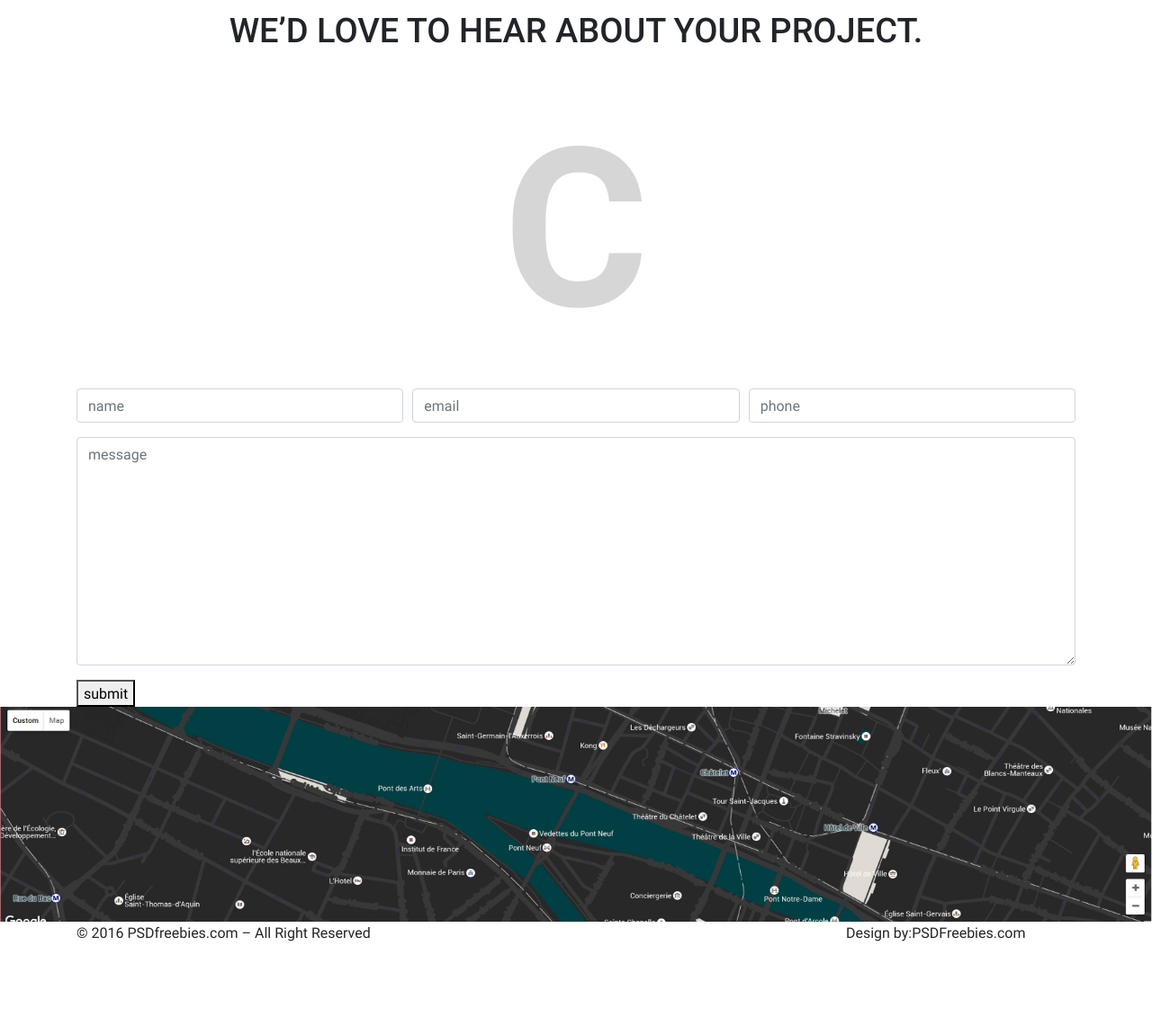
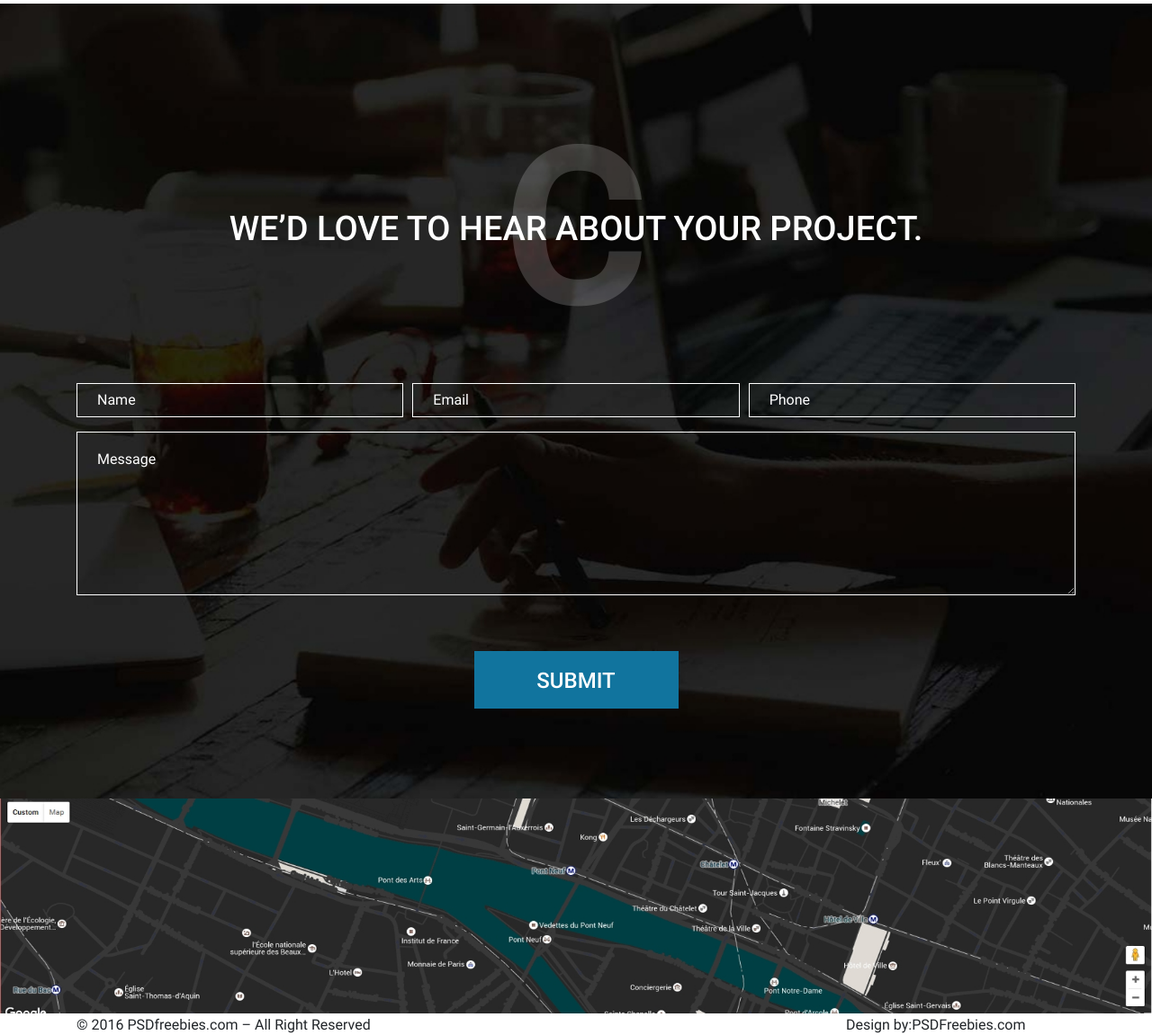
Before and after one commit to costaline/creatives-da, a website: page source/index.html in a window 1280 px wide. Shown: the part 5490-6641 px from the top of the page at 90% size. Before the commit the page ends 6539 px from the top, so only its background shows below. Drawn offline with nearby package versions, Linux system fonts and the light colour scheme; files that its build step writes are made by us from their sources; files whose address does not match are found by name.

Commit message:
block contact

```diff
--- /dev/null
+++ b/source/blocks/contact/style/contact.less
@@ -0,0 +1,21 @@
+.contact {
+  position: relative;
+  color: #ffffff;
+  background-image: url('../img/contact-bg.jpg');
+  background-color: #000000;
+  background-position: center center;
+  background-size: cover;
+}
+
+.contact__slogan {
+  margin-top: 220px;
+  margin-bottom: 145px;
+}
+
+.contact__letter {
+  position: absolute;
+  margin-top: 55px;
+  padding-right: 30px;
+  width: 100%;
+  top: 0;
+}
--- /dev/null
+++ b/source/blocks/form/style/form.less
@@ -0,0 +1,34 @@
+.form__input {
+  padding-left: 22px;
+  padding-top: 17px;
+  padding-bottom: 19px;
+  border: 1px solid #ffffff;
+  background-color: transparent;
+  border-radius: 0;
+  color: #ffffff;
+
+  &::placeholder {
+    color: #ffffff;
+  }
+
+  &:focus {
+    background-color: transparent;
+    color: #ffffff;
+  }
+}
+
+.form__button {
+  width: 227px;
+  height: 64px;
+  margin: 0 auto;
+  display: block;
+  margin-top: 46px;
+  margin-bottom: 100px;
+  background-color: #11749e;
+  border: none;
+  color: #ffffff;
+  font-size: 24px;
+  font-weight: 500;
+  line-height: 24px;
+  text-transform: uppercase;
+}
--- a/source/index.html
+++ b/source/index.html
@@ -289,35 +289,35 @@
         </ul>
       </div>
     </section>
-    <section class="cotact">
+    <section class="contact">
       <div class="container">
         <div class="row">
           <div class="col-lg-12">
             <h2 class="visually-hidden">Contact</h2>
             <p class="slogan contact__slogan">We’d love to hear about your project.</p>
-            <p class="letter contact__logo">C</p>
+            <p class="letter contact__letter">C</p>
           </div>
         </div>
         <form class="form contact__form" action="" method="">
           <div class="form-row">
             <div class="form-group col-lg-4">
               <label class="visually-hidden" for="form-name">Name</label>
-              <input class="form__input form-control" type="text" name="name" id="form-name" placeholder="name">
+              <input class="form__input form-control" type="text" name="name" id="form-name" placeholder="Name">
             </div>
             <div class="form-group col-lg-4">
               <label class="visually-hidden" for="form-email">Email</label>
-              <input class="form__input form-control" type="email" name="email" id="form-email" placeholder="email">
+              <input class="form__input form-control" type="email" name="email" id="form-email" placeholder="Email">
             </div>
             <div class="form-group col-lg-4">
               <label class="visually-hidden" for="form-phone">Phone</label>
-              <input class="form__input form-control" type="tel" name="phone" id="form-phone" placeholder="phone">
+              <input class="form__input form-control" type="tel" name="phone" id="form-phone" placeholder="Phone">
             </div>
           </div>
           <div class="form-row">
             <div class="form-group col-lg-12">
               <label class="visually-hidden" for="form-message">Message</label>
-              <textarea class="form__input form-control" name="" id="form-message" cols="30" rows="10"
-                placeholder="message"></textarea>
+              <textarea class="form__input form-control" name="" id="form-message" cols="30" rows="6"
+                placeholder="Message"></textarea>
             </div>
           </div>
           <button class="form__button" type="submit">submit</button>
--- a/source/style/style.less
+++ b/source/style/style.less
@@ -20,3 +20,5 @@
 @import "../blocks/key-feature/style/key-feature.less";
 @import "../blocks/team/style/team.less";
 @import "../blocks/member/style/member.less";
+@import "../blocks/contact/style/contact.less";
+@import "../blocks/form/style/form.less";
```
